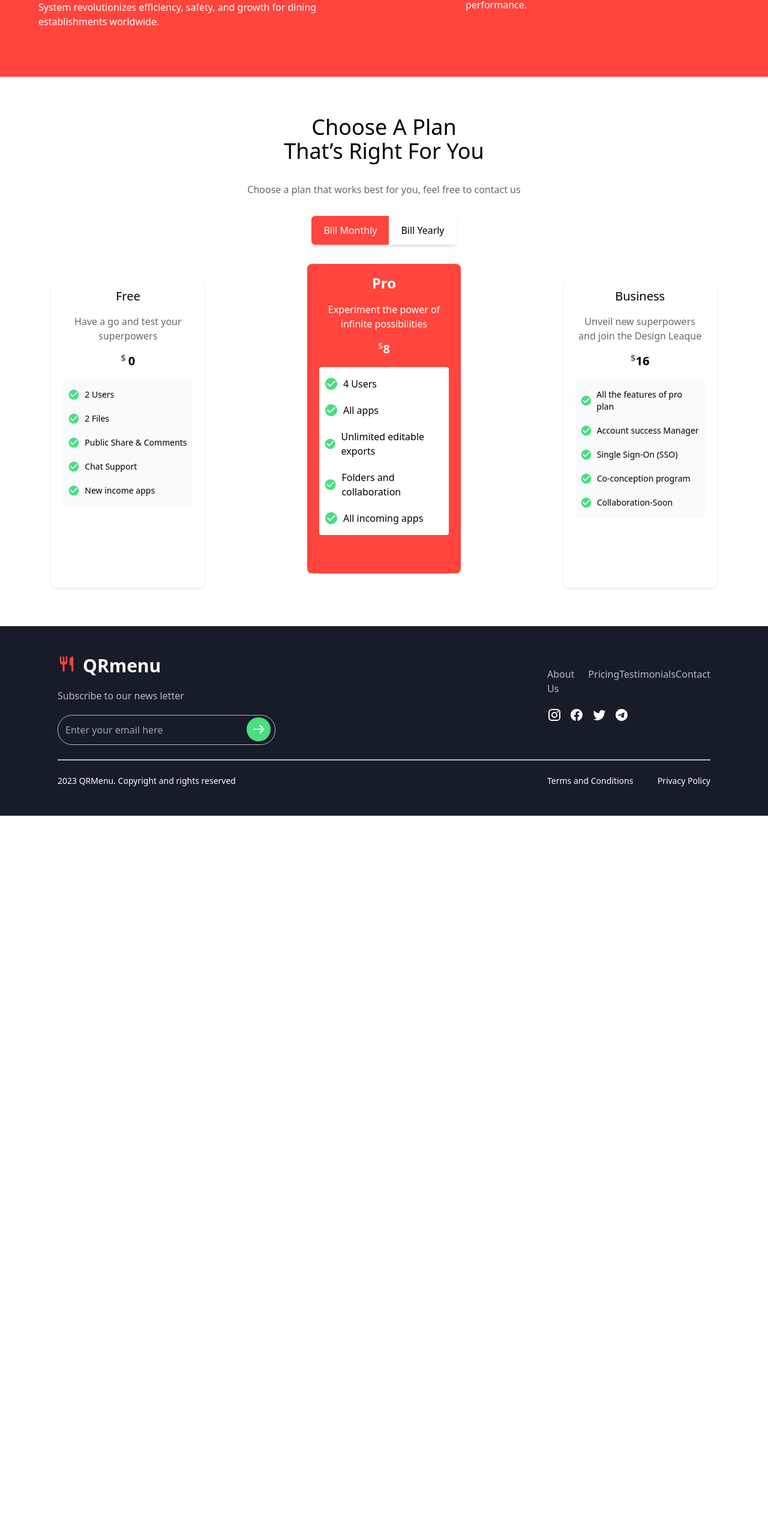
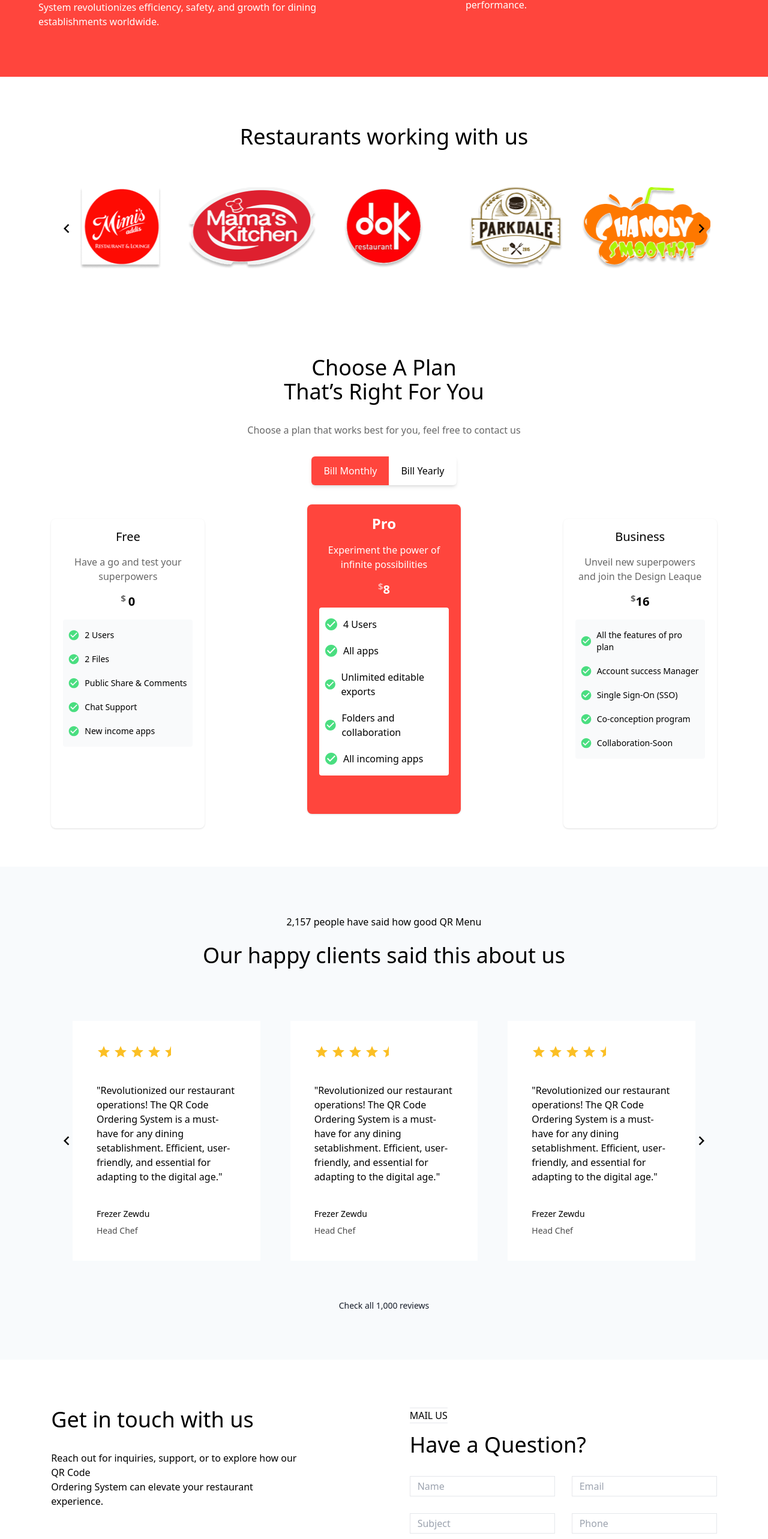
Before and after one commit to primeKal/mms_project, a Vue app in the folder mms_frontend/: page / in a window 1280 px wide. Shown: the part 1296-3862 px from the top of the page at 60% size. Before the commit the page ends 2656 px from the top, so only its background shows below. Built offline with nearby package versions, Linux system fonts and the light colour scheme.

Commit message:
testimonials, partners, contact us sections added

```diff
--- a/mms_frontend/src/views/publicPage/PublicIndex.vue
+++ b/mms_frontend/src/views/publicPage/PublicIndex.vue
@@ -3,7 +3,10 @@
        <NavBarVue :selectedSection="selectedSection" />
        <LandingSectionVue />
        <AboutUsSectionVue />
+        <OurPratnersVue />
         <PricingSectionVue />
+        <TestimonialsSectionVue />
+        <ContactUsSectionVue />
         <FooterLayoutVue />
     </div>
 </template>
@@ -11,14 +14,20 @@
 import NavBarVue from '@/layout/NavBar.vue'
 import LandingSectionVue from './LandingSection.vue'
 import AboutUsSectionVue from './AboutUsSection.vue'
+import OurPratnersVue from './OurPratners.vue'
 import PricingSectionVue from './PricingSection.vue'
+import TestimonialsSectionVue from './TestimonialsSection.vue'
+import ContactUsSectionVue from './ContactUsSection.vue'
 import FooterLayoutVue from '@/layout/FooterLayout.vue'
 export default {
     components:{
         NavBarVue,
         LandingSectionVue,
         AboutUsSectionVue,
+        OurPratnersVue,
         PricingSectionVue,
+        TestimonialsSectionVue,
+        ContactUsSectionVue,
         FooterLayoutVue,
     },
     data() {
```
